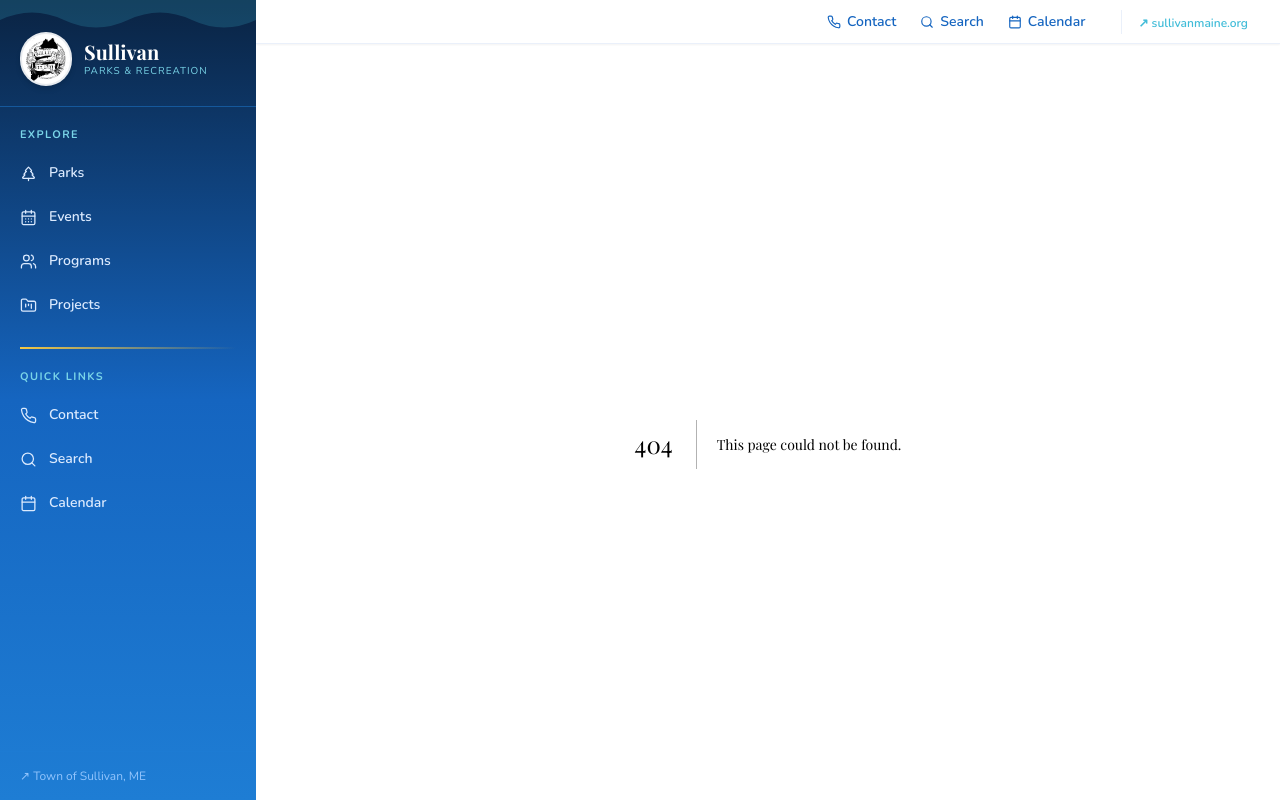
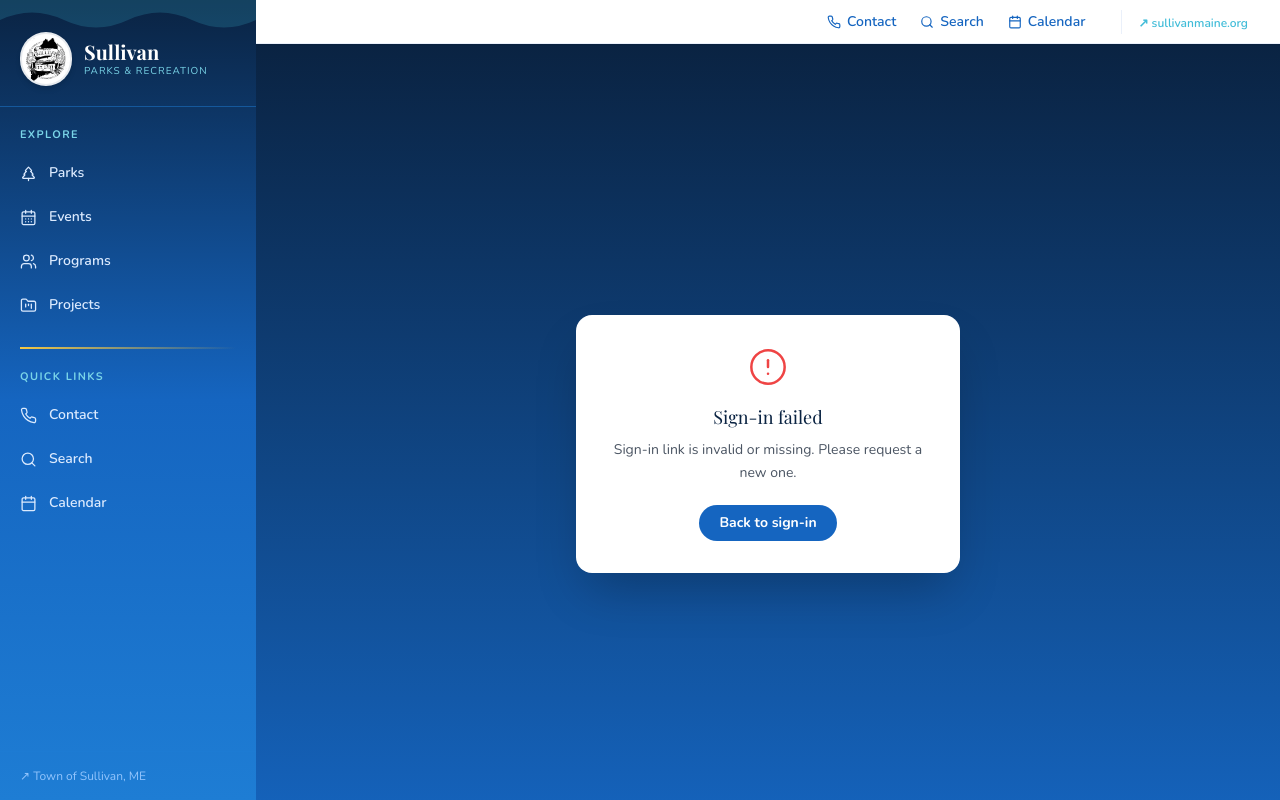
Before and after one commit to acadiagit/sullivan-parks-rec, a Next.js app: page /auth/callback in a window 1280 px wide. Before the commit this address had no page. Shown: the top 800 px of the page. Built offline with nearby package versions, Linux system fonts and the light colour scheme.

Commit message:
fix: rename auth callback file to page.js for Next.js route discovery

```diff
--- /dev/null
+++ b/src/app/auth/callback/page.js
@@ -0,0 +1,66 @@
+// src/app/auth/callback/page.js
+// Path: ~/coworker/parks/src/app/auth/callback/page.js
+// Description: Magic-link callback — exchanges the code from the URL for a Supabase session, then redirects to /admin.
+'use client'
+
+import { useEffect, useState } from 'react'
+import { useRouter } from 'next/navigation'
+import { supabase } from '@/lib/supabase'
+import { AlertCircle } from 'lucide-react'
+
+export default function AuthCallbackPage() {
+  const router = useRouter()
+  const [error, setError] = useState('')
+
+  useEffect(() => {
+    // Read directly from window.location to avoid Next.js Suspense
+    // boundary requirements around useSearchParams in App Router.
+    const params  = new URLSearchParams(window.location.search)
+    const code    = params.get('code')
+    const errKey  = params.get('error')
+    const errDesc = params.get('error_description')
+
+    if (errKey) {
+      setError(errDesc || errKey)
+      return
+    }
+    if (!code) {
+      setError('Sign-in link is invalid or missing. Please request a new one.')
+      return
+    }
+
+    supabase.auth.exchangeCodeForSession(code).then(({ error: e }) => {
+      if (e) {
+        console.error('Code exchange failed:', e)
+        setError('Sign-in link has expired or was already used. Please request a new one.')
+      } else {
+        router.replace('/admin')
+      }
+    })
+  }, [router])
+
+  return (
+    <div className="min-h-screen bg-gradient-to-b from-[#0A2342] to-[#1565C0]
+                    flex items-center justify-center px-4">
+      <div className="w-full max-w-sm bg-white rounded-2xl shadow-2xl p-8 text-center">
+        {error ? (
+          <>
+            <AlertCircle size={40} className="text-red-500 mx-auto mb-4" strokeWidth={1.5}/>
+            <h1 className="font-playfair text-lg text-[#0A2342] mb-2">Sign-in failed</h1>
+            <p className="text-sm text-gray-600 leading-relaxed mb-5">{error}</p>
+            <a href="/admin/login"
+               className="inline-block bg-[#1565C0] text-white text-sm font-bold py-2 px-5 rounded-full hover:bg-[#0A2342] transition-colors">
+              Back to sign-in
+            </a>
+          </>
+        ) : (
+          <>
+            <div className="w-10 h-10 border-4 border-[#EAF0FA] border-t-[#1565C0] rounded-full animate-spin mx-auto mb-4"></div>
+            <p className="text-sm text-gray-600">Signing you in…</p>
+          </>
+        )}
+      </div>
+    </div>
+  )
+}
+// end of file
```
